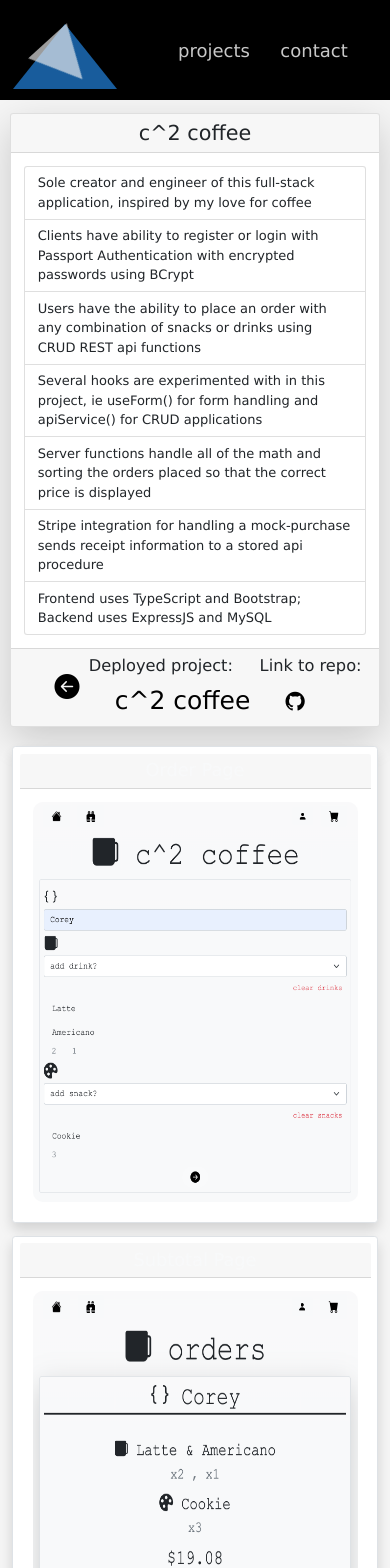
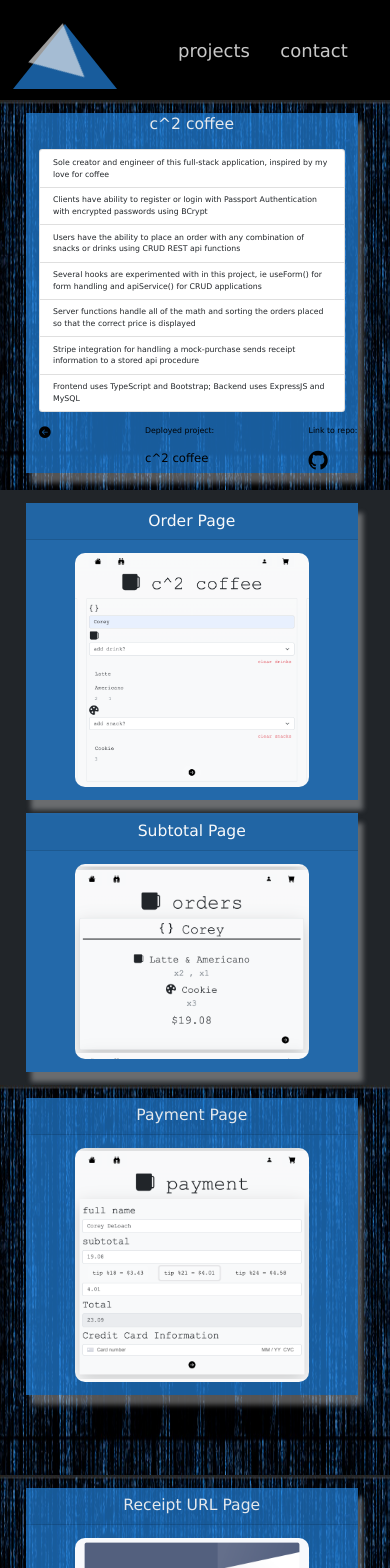
Before and after one commit to Slap-a-tha-Bass/portfolio, a React (Create React App) app: page /projects/coffeeapp in a window 390 px wide. Shown: the top 1568 px of the page. Built offline with nearby package versions, Linux system fonts and the light colour scheme; no server answers.

Commit message:
editted projects pages

```diff
--- a/package.json
+++ b/package.json
@@ -9,6 +9,7 @@
     "bootstrap": "^5.1.3",
     "bootstrap-icons": "^1.7.0",
     "react": "^17.0.2",
+    "react-bootstrap": "^2.0.2",
     "react-dom": "^17.0.2",
     "react-router-dom": "^5.2.0",
     "react-scripts": "^4.0.3",
--- a/src/App.css
+++ b/src/App.css
@@ -159,42 +159,38 @@
 }
 .order-page {
   background-image: url('./photos/orderpage.png');
-  height: 400px;
-  width: 325px;
+  height: 60vw;
+  width: 60vw;
   background-repeat: none;
   background-position: center;
   background-size: contain;
-  background-size: 100% 100%;
   border-radius: 10px;
 }
 .subtotal-page {
   background-image: url('./photos/subtotalpage.png');
-  height: 325px;
-  width: 325px;
+  height: 50vw;
+  width: 60vw;
   background-repeat: none;
   background-position: center;
   background-size: contain;
-  background-size: 100% 100%;
   border-radius: 10px;
 }
 .payment-page {
   background-image: url('./photos/paymentpage.png');
-  height: 325px;
-  width: 325px;
+  height: 60vw;
+  width: 60vw;
   background-repeat: none;
   background-position: center;
-  background-size: cover;
-  background-size: 100% 100%;
+  background-size: contain;
   border-radius: 10px;
 }
 .receipturl-page {
   background-image: url('./photos/receipturlpage.png');
-  height: 400px;
-  width: 325px;
+  height: 60vw;
+  width: 60vw;
   background-repeat: none;
   background-position: center;
-  background-size: cover;
-  background-size: 100% 100%;
+  background-size: contain;
   border-radius: 10px;
 }
 .foot {
--- a/src/components/ProjectCard.jsx
+++ b/src/components/ProjectCard.jsx
@@ -1,18 +1,27 @@
-import React from 'react';
-import { Link } from 'react-router-dom';
+import React from "react";
+import { Link } from "react-router-dom";
+import { Card } from "react-bootstrap";
+import { CardDiv, CardTitle, CardFooter } from "../styled-components";
 
 const ProjectCard = ({ title, content, tech, path }) => {
   return (
     <Link to={path} className="text-decoration-none">
-            <div className="card p-2 m-2 border rounded shadow">
+      <CardDiv>
+          <CardTitle>{title}</CardTitle>
+          <Card.Body>
+            <Card.Text>{content}</Card.Text>
+          </Card.Body>
+          <CardFooter>{tech}</CardFooter>
+      </CardDiv>
+      {/* <div className="card p-2 m-2 border rounded shadow">
         <h4 className="card-title text-dark text-center my-4">{title}</h4>
         <div className="card-body mb-4">
           <p className="card-text text-muted">{content}</p>
         </div>
         <p className="card-text my-4 text-muted px-3">{tech}</p>
-            </div>
+      </div> */}
     </Link>
-    )
-}
+  );
+};
 
 export default ProjectCard;
--- a/src/styled-components.jsx
+++ b/src/styled-components.jsx
@@ -128,3 +128,40 @@ export const HomeButton = styled.div`
     color: rgba(240, 240, 240, 0.75);
   }
 `;
+export const CardDiv = styled.div`
+  display: flex-wrap;
+  justify-content: center;
+  align-items: center;
+  background-color: rgba(37, 142, 240, 0.65);
+  color: rgba(240, 240, 240, 0.65);
+  font-size: 2vw;
+  margin: 1rem;
+  box-shadow: 5px 10px 5px rgba(240, 240, 240, 0.35);
+  width: 85vw;
+  margin-left: 2rem;
+`;
+export const CardTitle = styled.div`
+  font-size: 4vw;
+  display: flex;
+  justify-content: center;
+  color: rgba(240, 240, 240, 0.95);
+`;
+export const CardFooter = styled.div`
+  display: flex;
+  justify-content: space-between;
+  align-items: flex-start;
+  color: black;
+  margin-left: 1rem;
+`;
+export const FooterLink = styled.div`
+  color: black;
+  font-size: 3vw;
+  text-decoration: none;
+`;
+export const LinkButton = styled.a`
+  text-decoration: none;
+  color: black;
+`;
+export const FooterText = styled.p`
+  font-size: 2vw;
+`;
--- a/src/views/ChirprApp.jsx
+++ b/src/views/ChirprApp.jsx
@@ -1,39 +1,108 @@
-import React from 'react';
-import { Link } from 'react-router-dom';
+import React from "react";
+import { Link } from "react-router-dom";
+import { Card } from "react-bootstrap";
+import {
+  CardDiv,
+  CardFooter,
+  CardTitle,
+  FooterLink,
+  FooterText,
+  LinkButton,
+} from "../styled-components";
 
 const ChirprApp = () => {
-
-    return (
-        <div className="d-flex justify-content-center px-4">
-                    <div className="card rounded shadow-lg my-3 col-md-8">
-                        <div className="card-header card-header-info text-center h2">chirpr app</div>
-                        <div className="card-body card-header-info">
-                            <div className="card-text">
-                                <ul className="list-group">
-                                    <li className="list-group-item card-header-warning">Sole creator and engineer of this full-stack application</li>
-                                    <li className="list-group-item card-header-warning">Clients have ability to register or login with Passport Authentication with encrypted passwords using BCrypt</li>
-                                    <li className="list-group-item card-header-warning">Users have the ability to send status updates using CRUD REST api functions</li>
-                                    <li className="list-group-item card-header-warning">Users can also Donate to the website with a Stripe integration</li>
-                                    <li className="list-group-item card-header-warning">Frontend uses TypeScript and Bootstrap; Backend uses ExpressJS and MySQL </li>
-                                </ul>
-                            </div>
-                        </div>
-                        <div className="card-footer card-header-info d-flex justify-content-around align-items-center">
-                            <div>
-                                <Link to="/projects" className="link"><i className="bi bi-arrow-left-circle-fill"></i></Link>
-                            </div>
-                            <div>
-                                <p className="h5">Deployed project:</p>
-                                <a className="link" href="https://chirpr-app.herokuapp.com" target="_blank" rel="noopener noreferrer">chirpr app</a>
-                            </div>
-                            <div>
-                                <p className="h5">Link to repo:</p>
-                                <a className="link" href="https://www.github.com/Slap-a-tha-Bass/chirprDB" target="_blank" rel="noopener noreferrer"><i className="bi bi-github h3"></i></a>
-                            </div>
-                        </div>
-                    </div>
-        </div>
-    )
-}
+  return (
+    <>
+      <div className="chess-img d-flex justify-content-center px-4">
+        <CardDiv>
+          <CardTitle>chirpr app</CardTitle>
+          <Card.Body>
+            <ul className="list-group">
+              <li className="list-group-item">
+                Sole creator and engineer of this full-stack application
+              </li>
+              <li className="list-group-item">
+                Clients have ability to register or login with Passport
+                Authentication with encrypted passwords using BCrypt
+              </li>
+              <li className="list-group-item">
+                Users have the ability to send status updates using CRUD REST
+                api functions
+              </li>
+              <li className="list-group-item">
+                Users can also Donate to the website with a Stripe integration
+              </li>
+              <li className="list-group-item">
+                Frontend uses TypeScript and Bootstrap; Backend uses ExpressJS
+                and MySQL
+              </li>
+            </ul>
+          </Card.Body>
+          <CardFooter>
+            <Link to="/projects">
+              <FooterLink>
+                <i className="bi bi-arrow-left-circle-fill"></i>
+              </FooterLink>
+            </Link>
+            <FooterLink>
+              <FooterText>Deployed project:</FooterText>
+              <LinkButton
+                href="https://chirpr-app.herokuapp.com"
+                target="_blank"
+                rel="noopener noreferrer"
+              >
+                chirpr app
+              </LinkButton>
+            </FooterLink>
+            <FooterLink>
+              <FooterText>Link to repo:</FooterText>
+              <LinkButton
+                href="https://www.github.com/Slap-a-tha-Bass/chirprDB"
+                target="_blank"
+                rel="noopener noreferrer"
+              >
+                <i className="bi bi-github h3"></i>
+              </LinkButton>
+            </FooterLink>
+          </CardFooter>
+        </CardDiv>
+      </div>
+      <div className="chess-img">
+        <CardDiv>
+          <CardTitle className="card-header text-center text-light">
+            Order Page
+          </CardTitle>
+          <Card.Body className="d-flex justify-content-center">
+            <div className="order-page"></div>
+          </Card.Body>
+        </CardDiv>
+        <CardDiv>
+          <CardTitle className="card-header text-center text-light">
+            Subtotal Page
+            <Card.Body>
+              <div className="subtotal-page"></div>
+            </Card.Body>
+          </CardTitle>
+        </CardDiv>
+        <CardDiv>
+          <CardTitle className="card-header text-center text-light">
+            Payment Page
+            <Card.Body>
+              <div className="payment-page"></div>
+            </Card.Body>
+          </CardTitle>
+        </CardDiv>
+        <CardDiv>
+          <CardTitle className="card-header text-center text-light">
+            Receipt URL Page
+            <Card.Body>
+              <div className="receipturl-page"></div>
+            </Card.Body>
+          </CardTitle>
+        </CardDiv>
+      </div>
+    </>
+  );
+};
 
 export default ChirprApp;
--- a/src/views/CoffeeApp.jsx
+++ b/src/views/CoffeeApp.jsx
@@ -1,74 +1,123 @@
-import React from 'react';
-import { Link } from 'react-router-dom';
+import React from "react";
+import { Link } from "react-router-dom";
+import { Card } from "react-bootstrap";
+import {
+  CardDiv,
+  CardFooter,
+  CardTitle,
+  FooterLink,
+  FooterText,
+  LinkButton,
+} from "../styled-components";
 
 const CoffeeApp = () => {
   return (
     <>
-        <div className="d-flex justify-content-center px-4">
-                    <div className="card rounded shadow-lg my-3 col-md-8">
-                        <div className="card-header card-header-info text-center h2">c^2 coffee</div>
-                        <div className="card-body card-header-info">
-                            <div className="card-text">
+      <div className="chess-img">
+        <CardDiv>
+          <CardTitle>c^2 coffee</CardTitle>
+          <Card.Body>
             <ul className="list-group">
-                                    <li className="list-group-item card-header-warning">Sole creator and engineer of this full-stack application, inspired by my love for coffee</li>
-                                    <li className="list-group-item card-header-warning">Clients have ability to register or login with Passport Authentication with encrypted passwords using BCrypt</li>
-                                    <li className="list-group-item card-header-warning">Users have the ability to place an order with any combination of snacks or drinks using CRUD REST api functions</li>
-                                    <li className="list-group-item card-header-warning">Several hooks are experimented with in this project, ie useForm() for form handling and apiService() for CRUD applications</li>
-                                    <li className="list-group-item card-header-warning">Server functions handle all of the math and sorting the orders placed so that the correct price is displayed</li>
-                                    <li className="list-group-item card-header-warning">Stripe integration for handling a mock-purchase sends receipt information to a stored api procedure</li>
-                                    <li className="list-group-item card-header-warning">Frontend uses TypeScript and Bootstrap; Backend uses ExpressJS and MySQL </li>
+              <li className="list-group-item">
+                Sole creator and engineer of this full-stack application,
+                inspired by my love for coffee
+              </li>
+              <li className="list-group-item">
+                Clients have ability to register or login with Passport
+                Authentication with encrypted passwords using BCrypt
+              </li>
+              <li className="list-group-item">
+                Users have the ability to place an order with any combination of
+                snacks or drinks using CRUD REST api functions
+              </li>
+              <li className="list-group-item">
+                Several hooks are experimented with in this project, ie
+                useForm() for form handling and apiService() for CRUD
+                applications
+              </li>
+              <li className="list-group-item">
+                Server functions handle all of the math and sorting the orders
+                placed so that the correct price is displayed
+              </li>
+              <li className="list-group-item">
+                Stripe integration for handling a mock-purchase sends receipt
+                information to a stored api procedure
+              </li>
+              <li className="list-group-item">
+                Frontend uses TypeScript and Bootstrap; Backend uses ExpressJS
+                and MySQL
+              </li>
             </ul>
+          </Card.Body>
+          <CardFooter>
+            <Link to="/projects">
+              <FooterLink>
+                <i className="bi bi-arrow-left-circle-fill"></i>
+              </FooterLink>
+            </Link>
+            <FooterLink>
+              <FooterText>Deployed project:</FooterText>
+              <LinkButton
+                href="https://cc-coffee.herokuapp.com"
+                target="_blank"
+                rel="noopener noreferrer"
+              >
+                c^2 coffee
+              </LinkButton>
+            </FooterLink>
+            <FooterLink>
+              <FooterText>Link to repo:</FooterText>
+              <LinkButton
+                href="https://www.github.com/Slap-a-tha-Bass/final_project_cc_coffee_app"
+                target="_blank"
+                rel="noopener noreferrer"
+              >
+                <i className="bi bi-github h3"></i>
+              </LinkButton>
+            </FooterLink>
+          </CardFooter>
+        </CardDiv>
       </div>
+      <div className="bg-dark">
+        <CardDiv>
+          <CardTitle className="card-header text-center text-light">
+            Order Page
+          </CardTitle>
+          <Card.Body className="d-flex justify-content-center">
+            <div className="order-page"></div>
+          </Card.Body>
+        </CardDiv>
+        <CardDiv>
+          <CardTitle className="card-header text-center text-light">
+            Subtotal Page
+          </CardTitle>
+          <Card.Body className="d-flex justify-content-center">
+            <div className="subtotal-page"></div>
+          </Card.Body>
+        </CardDiv>
       </div>
-                        <div className="card-footer card-header-info d-flex justify-content-around align-items-center">
-                            <div>
-                                <Link to="/projects" className="link"><i className="bi bi-arrow-left-circle-fill"></i></Link>
+      <div className="chess-img">
+        <CardDiv>
+          <CardTitle className="card-header text-center text-light">
+            <CardTitle>Payment Page</CardTitle>
+          </CardTitle>
+          <Card.Body className="d-flex justify-content-center">
+            <div className="payment-page"></div>
+          </Card.Body>
+        </CardDiv>
       </div>
-                            <div>
-                                <p className="h5">Deployed project:</p>
-                                <a className="link" href="https://cc-coffee.herokuapp.com" target="_blank" rel="noopener noreferrer">c^2 coffee</a>
-                            </div>
-                            <div>
-                                <p className="h5">Link to repo:</p>
-                                <a className="link" href="https://www.github.com/Slap-a-tha-Bass/final_project_cc_coffee_app" target="_blank" rel="noopener noreferrer"><i className="bi bi-github h3"></i></a>
-                            </div>
-                        </div>
-                    </div>
-                </div>
-                <div className="d-flex justify-content-center">
-                    <div className="card border rounded shadow card-header-success p-2 m-2  col-md-4">
-                        <h4 className="card-header text-center text-light">Order Page</h4>
-                        <div className="card-body d-flex justify-content-center">
-                                <div className="order-page"></div>
-                        </div>
-                    </div>
-                </div>
-                <div className="d-flex justify-content-center">
-                    <div className="card border rounded shadow card-header-success p-2 m-2 col-md-4">
-                        <h4 className="card-header text-center text-light">Subtotal Page</h4>
-                        <div className="card-body d-flex justify-content-center">
-                                <div className="subtotal-page"></div>
-                        </div>
-                    </div>
-                </div>
-                <div className="d-flex justify-content-center">
-                    <div className="card border rounded shadow card-header-success p-2 m-2 col-md-4">
-                        <h4 className="card-header text-center text-light">Payment Page</h4>
-                        <div className="card-body d-flex justify-content-center">
-                                <div className="payment-page"></div>
-                        </div>
-                    </div>
-                </div>
-                <div className="d-flex justify-content-center">
-                    <div className="card border rounded shadow card-header-success p-2 m-2 col-md-4">
-                        <h4 className="card-header text-center text-light">Receipt URL Page</h4>
-                        <div className="card-body d-flex justify-content-center">
+      <div className="chess-img">
+        <CardDiv>
+          <CardTitle className="card-header text-center text-light">
+            <CardTitle>Receipt URL Page</CardTitle>
+          </CardTitle>
+          <Card.Body className="d-flex justify-content-center">
             <div className="receipturl-page"></div>
-                        </div>
-                    </div>
+          </Card.Body>
+        </CardDiv>
       </div>
     </>
-    )
-}
+  );
+};
 
 export default CoffeeApp;
--- a/src/views/Projects.jsx
+++ b/src/views/Projects.jsx
@@ -1,25 +1,30 @@
-import React from 'react';
-import ProjectCard from '../components/ProjectCard';
+import React from "react";
+import ProjectCard from "../components/ProjectCard";
+import { Col } from "react-bootstrap";
+import { HomeFont } from "../styled-components";
 
 const Projects = () => {
-
   return (
-        <div className="d-inline col-md-6 justify-content-center">
-            <h1 className="display-4 text-center pr-3">Projects</h1>
+    <div className="chess-img">
+      <HomeFont>Projects</HomeFont>
+      <div className="d-flex justify-content-center">
+        <Col md={6} className="">
           <ProjectCard
             title="c^2 coffee"
             content="A coffee ordering app that seamlessly allows the user to navigate and place their own order and submit for payment. Receipts are also collected for both the user and the app using Stripe.js for mock-payments."
             tech="TypeScript, ExpressJS, Bootstrap, Stripe, BCrypt, Passport, MySQL"
-                    path='/projects/coffeeapp'
+            path="/projects/coffeeapp"
           />
           <ProjectCard
             title="chirpr app"
             content="A social app that lets users post an updated status. Users have to sign in using Passport.js and can then view all other 'chirps.' They can edit or delete their content as well. Users can also donate to the site using Stripe.js."
             tech="TypeScript, ExpressJS, Bootstrap, Stripe, BCrypt, Passport, MySQL"
-                    path='/projects/chirprapp'
+            path="/projects/chirprapp"
           />
+        </Col>
       </div>
-    )
-}
+    </div>
+  );
+};
 
 export default Projects;
```
Also changed, not shown: 1 other file (tests, documents, lock files or other folders). Lines whose indentation alone changed are shown as unchanged.
